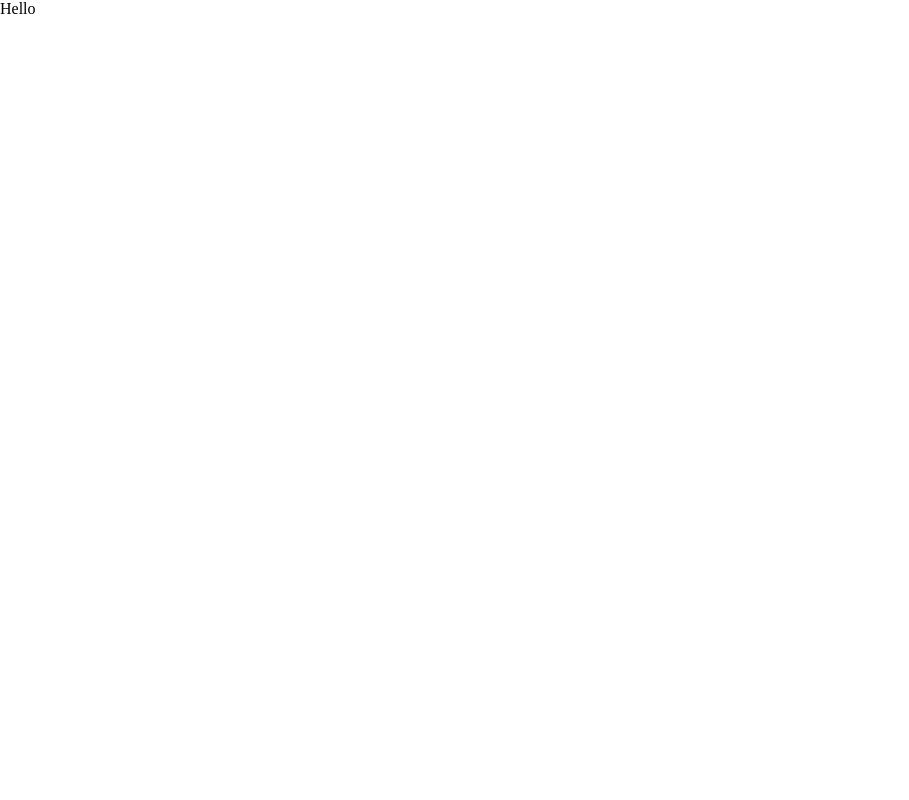
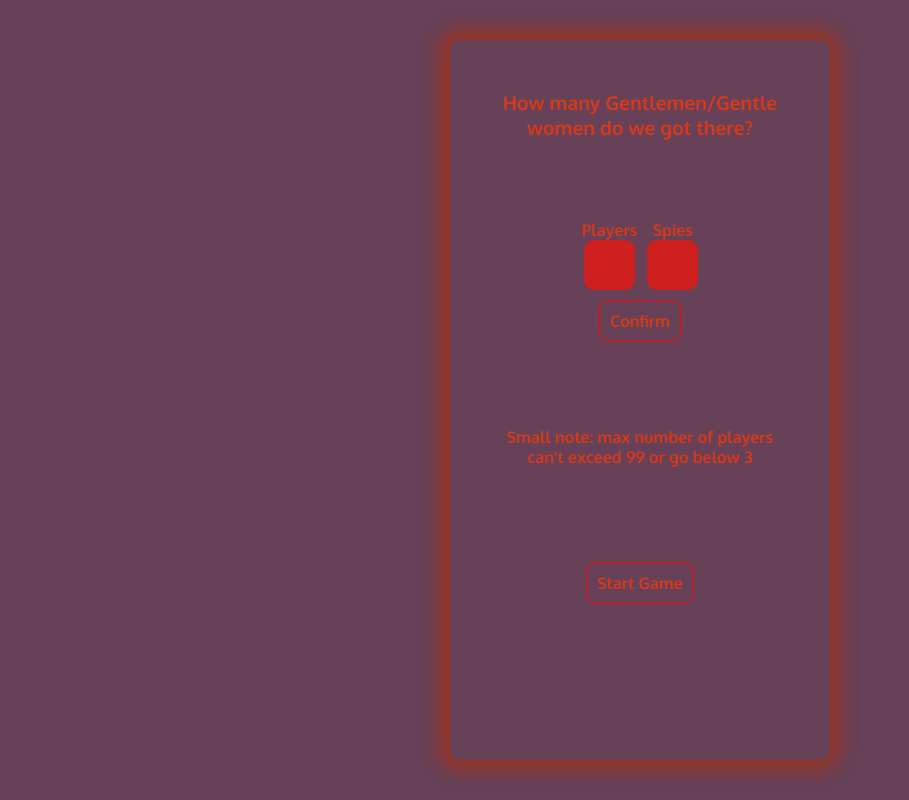
Before and after one commit to nickgabriadze/spy-game, a React (Vite) app: page / in a window 1280 px wide. Shown: the whole page, without its empty margins (0-909 px from the left). Built offline with nearby package versions, Linux system fonts and the light colour scheme.

Commit message:
Update - Created a main page and added options.

```diff
--- a/src/App.tsx
+++ b/src/App.tsx
@@ -1,10 +1,10 @@
-
+import Card from "./assets/components/card"
 
 function App() {
 
   return (
    <>
-   Hello
+    <Card />
    </>
   )
 }
--- /dev/null
+++ b/src/assets/components/card.tsx
@@ -0,0 +1,55 @@
+import cardStyles from '../css/card.module.css';
+import { useState } from 'react';
+export default function Card() {
+
+    const [time, setTime] = useState(2);
+    const [confirm, setConfirm] = useState(false);
+    const [players, setPlayers] = useState(0);
+    const [spies, setSpies] = useState(1);
+    return (
+        <>
+            <div className={cardStyles.card}>
+                <div className={cardStyles.welcome}>
+
+                    <h1>How many Gentlemen/Gentlewomen do we got there?</h1>
+                    {confirm ?
+                        <div>
+                            <h1>Time</h1>
+                            <input type={'number'} min={2} max={10}
+
+                                onChange={(e) => setTime(Number(e.target.value))}
+                                className={cardStyles.players}></input>
+
+                        </div> : <div style={{ width: 'fit-content', display:'flex', flexDirection:'column', alignItems:'center'}} >
+                            <div style={{ display: 'flex', flexDirection: 'row', gap:10 }}>
+                                <div>
+                                    <p>Players</p>
+                                <input type={'number'} min={3} max={99}
+                                onChange={(e) => setPlayers(Number(e.target.value))}
+                                className={cardStyles.players}></input>
+                                </div>
+                                <div>
+                                <p>Spies</p>
+                                <input type={'number'} min={1} max={99}
+                                    onChange={(e) => setSpies(Number(e.target.value))}
+                                    className={cardStyles.players}></input>
+                                </div>
+                            </div>
+                            <div className={cardStyles.playButton} onClick={() => setConfirm(true)}>Confirm</div>
+                        </div>}
+                    {confirm ? <p style={{ fontSize: '15px' }} className={cardStyles.smallNote}>
+                        Small note: max number of time can't exceed 10 or go below 2
+                    </p> : <p className={cardStyles.smallNote}>
+                        Small note: max number of players can't exceed 99 or go below 3
+                    </p>}
+                    <div className={cardStyles.playButton}>
+                        Start Game
+                    </div>
+                </div>
+
+
+            </div>
+
+        </>
+    )
+}
--- /dev/null
+++ b/src/assets/css/card.module.css
@@ -0,0 +1,68 @@
+.card {
+    position: absolute;
+    top: 50%;
+    left: 50%;
+    translate: -50% -50%;
+    height: 90%;
+    width: 380px;
+    -ms-filter: "progid:DXImageTransform.Microsoft.Shadow(Strength=18, Direction=0, Color=#9E331E)";
+    -moz-box-shadow: -1px 0 18px 10px rgba(158,51,30,0.9);
+    -webkit-box-shadow: -1px 0 18px 10px rgba(158,51,30,0.9);
+    box-shadow: -1px 0 18px 10px rgba(158,51,30,0.9);
+    filter: progid:DXImageTransform.Microsoft.Shadow(Strength=18, Direction=135, Color=#9E331E);
+    border-radius: 10px;
+
+}
+
+.welcome{
+    font-family: 'Oxygen', 'sans-serif';
+    word-wrap: break-word;
+    text-align: center;
+    color: rgb(216, 57, 25);;
+    word-break: break-all;
+    display: flex;
+    flex-direction: column;
+    justify-content: center;
+    align-items: center;
+    padding: 50px;
+    gap: 80px;
+
+}
+
+h1{
+    font-size:larger;
+}
+
+input{
+    border-radius: 10px;
+    height: 50px;
+    font-size: larger;
+    border: transparent;
+    color: white;
+    text-align: center;
+    background-color:rgb(207, 32, 32);
+
+}
+input:focus{
+    outline:2px solid rgb(216, 57, 25);
+}
+input::-webkit-outer-spin-button,
+input::-webkit-inner-spin-button {
+  appearance: none !important;
+  margin: 0 !important;
+}
+
+.smallNote{
+    padding: 5px;
+}
+
+.playButton{
+    margin-top: 10px;
+    border: 1px solid red;
+    width: fit-content;
+    height: fit-content;
+    padding: 10px;
+    border-radius: 10px;
+    cursor: pointer;
+    text-align: center;
+}
--- a/src/assets/css/index.css
+++ b/src/assets/css/index.css
@@ -1,4 +1,10 @@
+@import url('https://fonts.googleapis.com/css2?family=Open+Sans&family=Oxygen:wght@700&family=Poppins:wght@300&family=Silkscreen&display=swap');
+
 *{
     box-sizing: border-box;
     margin: 0;
 }
+
+body{
+    background-color: #674157;
+}
```
Also changed, not shown: src/assets/words.ts (added, +14 -0 lines).
